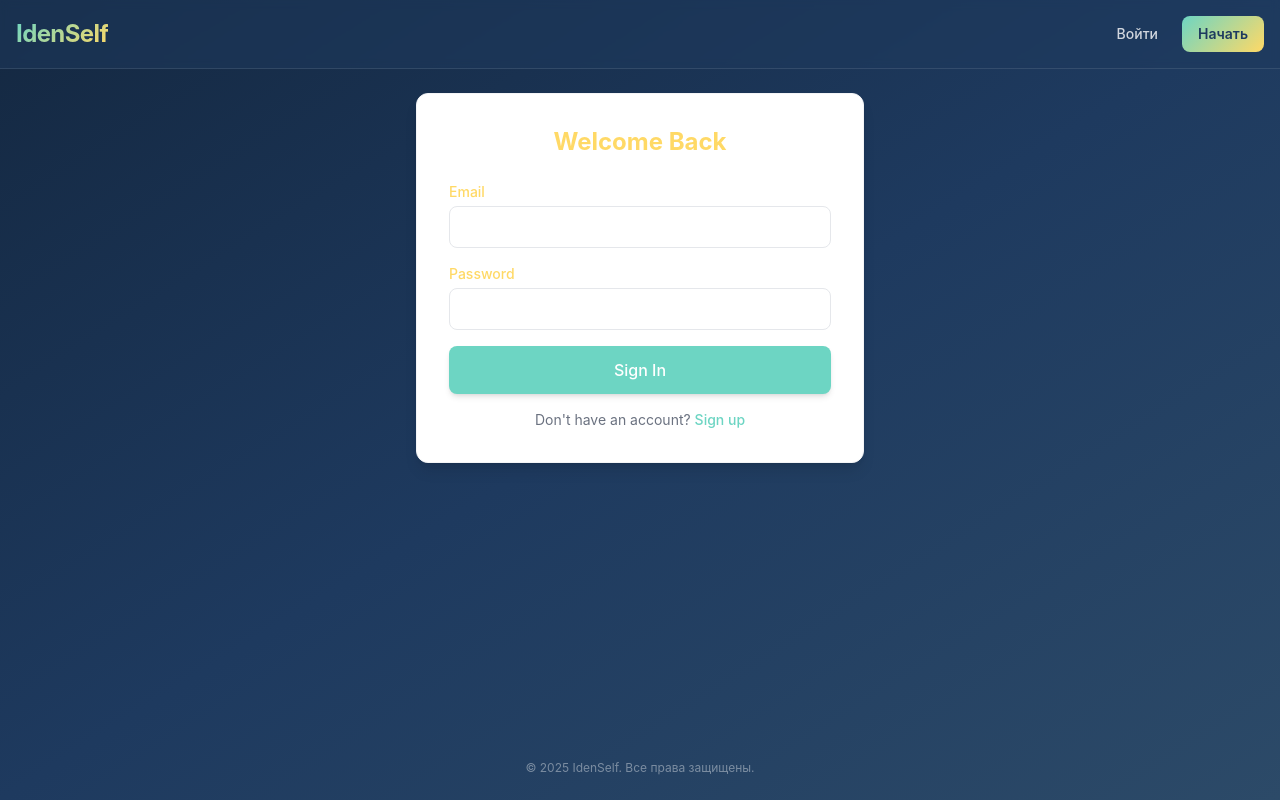
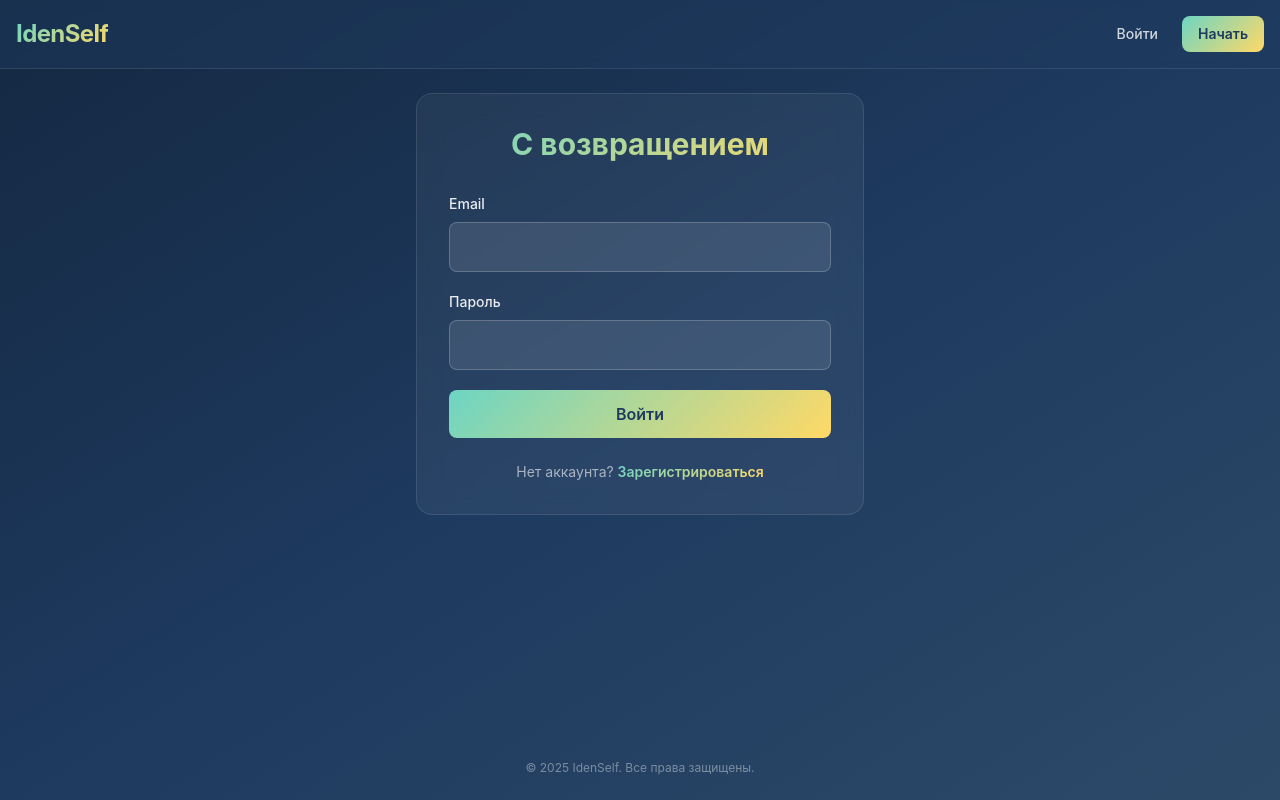
Before and after one commit to zagovormasonov/idenself, a React (Vite) app in the folder client/: page /login in a window 1280 px wide. Built offline with nearby package versions, Linux system fonts and the light colour scheme.

Commit message:
Update Login and Register pages with brand design

```diff
--- a/client/src/pages/LoginPage.tsx
+++ b/client/src/pages/LoginPage.tsx
@@ -23,36 +23,36 @@ export const LoginPage: React.FC = () => {
 
   return (
     <div className="flex justify-center items-center h-full">
-      <div className="bg-surface p-8 rounded-xl shadow-lg w-full max-w-md border border-gray-100">
-        <h2 className="text-2xl font-bold mb-6 text-center text-secondary">Welcome Back</h2>
-        {error && <div className="bg-red-50 text-red-500 p-3 rounded mb-4 text-sm">{error}</div>}
-        <form onSubmit={handleSubmit} className="space-y-4">
+      <div className="bg-white/5 backdrop-blur-md p-8 rounded-2xl border border-white/10 w-full max-w-md">
+        <h2 className="text-3xl font-bold mb-8 text-center bg-gradient-brand bg-clip-text text-transparent">С возвращением</h2>
+        {error && <div className="bg-red-500/10 border border-red-500/50 text-red-200 p-3 rounded-lg mb-4 text-sm">{error}</div>}
+        <form onSubmit={handleSubmit} className="space-y-5">
           <div>
-            <label className="block text-sm font-medium text-secondary mb-1">Email</label>
+            <label className="block text-sm font-medium text-white/90 mb-2">Email</label>
             <input
               type="email"
-              className="w-full p-2 border border-gray-200 rounded-lg focus:ring-2 focus:ring-primary focus:border-transparent outline-none transition-all"
+              className="w-full p-3 bg-white/10 border border-white/20 rounded-lg text-white placeholder-white/50 focus:ring-2 focus:ring-primary focus:border-transparent outline-none transition-all"
               value={email}
               onChange={(e) => setEmail(e.target.value)}
               required
             />
           </div>
           <div>
-            <label className="block text-sm font-medium text-secondary mb-1">Password</label>
+            <label className="block text-sm font-medium text-white/90 mb-2">Пароль</label>
             <input
               type="password"
-              className="w-full p-2 border border-gray-200 rounded-lg focus:ring-2 focus:ring-primary focus:border-transparent outline-none transition-all"
+              className="w-full p-3 bg-white/10 border border-white/20 rounded-lg text-white placeholder-white/50 focus:ring-2 focus:ring-primary focus:border-transparent outline-none transition-all"
               value={password}
               onChange={(e) => setPassword(e.target.value)}
               required
             />
           </div>
-          <button type="submit" className="w-full bg-primary text-white p-3 rounded-lg font-medium hover:bg-opacity-90 transition-all shadow-md">
-            Sign In
+          <button type="submit" className="w-full bg-gradient-brand text-navy p-3 rounded-lg font-semibold hover:shadow-lg hover:shadow-primary/50 transition-all transform hover:scale-[1.02]">
+            Войти
           </button>
         </form>
-        <p className="mt-4 text-center text-sm text-gray-500">
-          Don't have an account? <Link to="/register" className="text-primary font-medium hover:underline">Sign up</Link>
+        <p className="mt-6 text-center text-sm text-white/60">
+          Нет аккаунта? <Link to="/register" className="bg-gradient-brand bg-clip-text text-transparent font-semibold hover:underline">Зарегистрироваться</Link>
         </p>
       </div>
     </div>
--- a/client/src/pages/RegisterPage.tsx
+++ b/client/src/pages/RegisterPage.tsx
@@ -26,36 +26,36 @@ export const RegisterPage: React.FC = () => {
 
   return (
     <div className="flex justify-center items-center h-full">
-      <div className="bg-surface p-8 rounded-xl shadow-lg w-full max-w-md border border-gray-100">
-        <h2 className="text-2xl font-bold mb-6 text-center text-secondary">Create Account</h2>
-        {error && <div className="bg-red-50 text-red-500 p-3 rounded mb-4 text-sm">{error}</div>}
-        <form onSubmit={handleSubmit} className="space-y-4">
+      <div className="bg-white/5 backdrop-blur-md p-8 rounded-2xl border border-white/10 w-full max-w-md">
+        <h2 className="text-3xl font-bold mb-8 text-center bg-gradient-brand bg-clip-text text-transparent">Создать аккаунт</h2>
+        {error && <div className="bg-red-500/10 border border-red-500/50 text-red-200 p-3 rounded-lg mb-4 text-sm">{error}</div>}
+        <form onSubmit={handleSubmit} className="space-y-5">
           <div>
-            <label className="block text-sm font-medium text-secondary mb-1">Email</label>
+            <label className="block text-sm font-medium text-white/90 mb-2">Email</label>
             <input
               type="email"
-              className="w-full p-2 border border-gray-200 rounded-lg focus:ring-2 focus:ring-primary focus:border-transparent outline-none transition-all"
+              className="w-full p-3 bg-white/10 border border-white/20 rounded-lg text-white placeholder-white/50 focus:ring-2 focus:ring-primary focus:border-transparent outline-none transition-all"
               value={email}
               onChange={(e) => setEmail(e.target.value)}
               required
             />
           </div>
           <div>
-            <label className="block text-sm font-medium text-secondary mb-1">Password</label>
+            <label className="block text-sm font-medium text-white/90 mb-2">Пароль</label>
             <input
               type="password"
-              className="w-full p-2 border border-gray-200 rounded-lg focus:ring-2 focus:ring-primary focus:border-transparent outline-none transition-all"
+              className="w-full p-3 bg-white/10 border border-white/20 rounded-lg text-white placeholder-white/50 focus:ring-2 focus:ring-primary focus:border-transparent outline-none transition-all"
               value={password}
               onChange={(e) => setPassword(e.target.value)}
               required
             />
           </div>
-          <button type="submit" className="w-full bg-primary text-white p-3 rounded-lg font-medium hover:bg-opacity-90 transition-all shadow-md">
-            Sign Up
+          <button type="submit" className="w-full bg-gradient-brand text-navy p-3 rounded-lg font-semibold hover:shadow-lg hover:shadow-primary/50 transition-all transform hover:scale-[1.02]">
+            Зарегистрироваться
           </button>
         </form>
-         <p className="mt-4 text-center text-sm text-gray-500">
-          Already have an account? <Link to="/login" className="text-primary font-medium hover:underline">Sign in</Link>
+         <p className="mt-6 text-center text-sm text-white/60">
+          Уже есть аккаунт? <Link to="/login" className="bg-gradient-brand bg-clip-text text-transparent font-semibold hover:underline">Войти</Link>
         </p>
       </div>
     </div>
```
